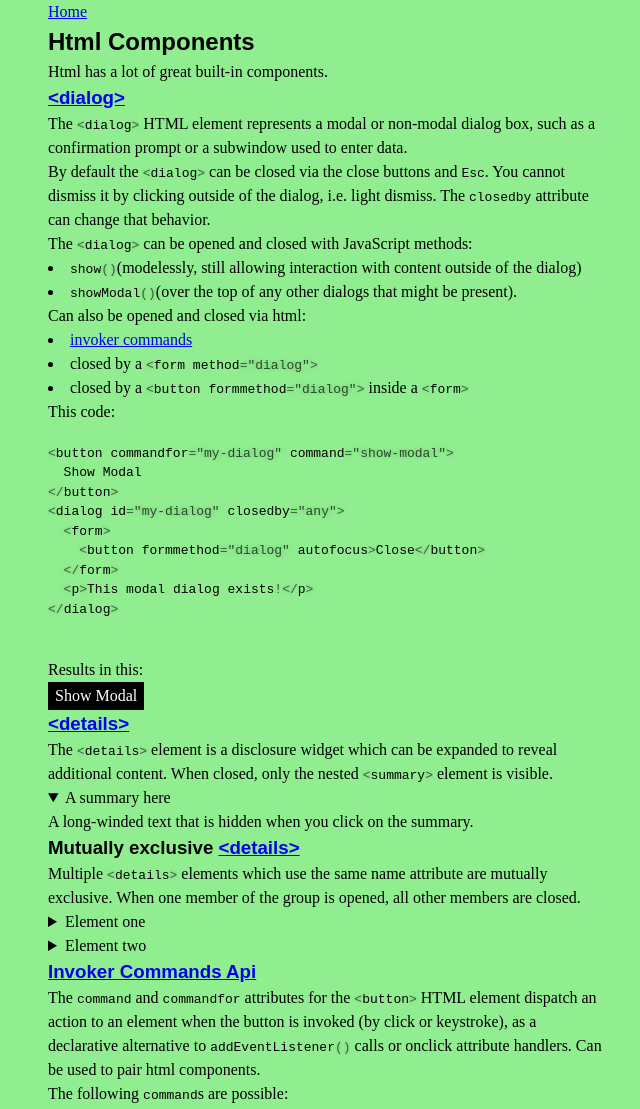
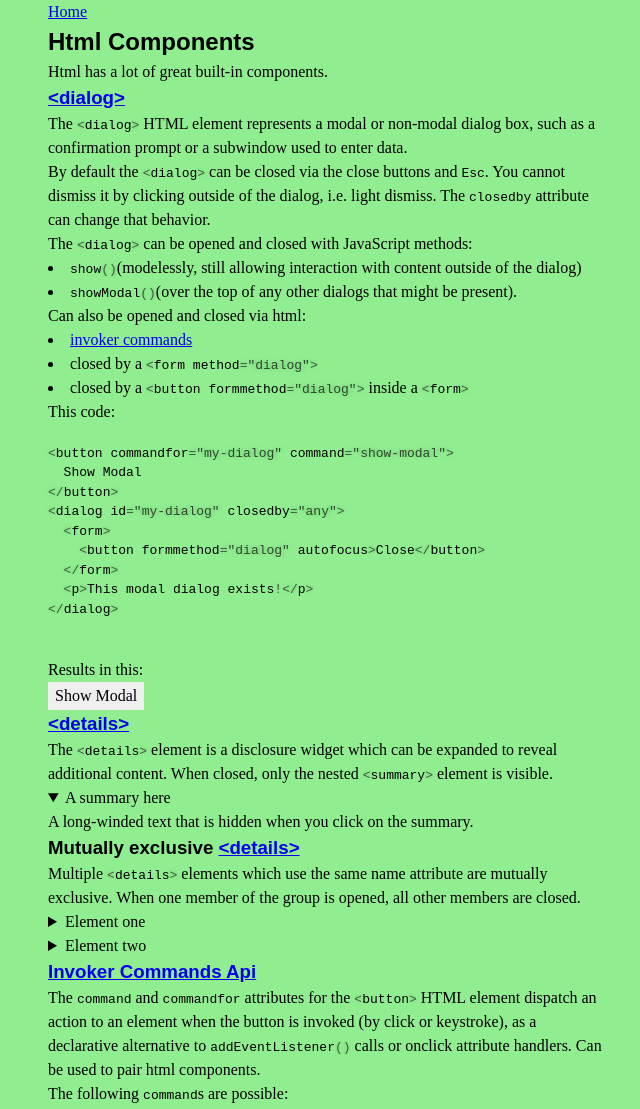
Before and after one commit to Richargh/web-native, a website: page components.html in a window 1280 px wide. Shown: the top 1109 px of the page, without its empty margins (312-952 px from the left). Drawn offline with Linux system fonts and the light colour scheme.

Commit message:
^ f: make buttons display nicer by default

```diff
--- a/css/starter.css
+++ b/css/starter.css
@@ -82,8 +82,8 @@ input:where(
   [type="reset"],
   [type="button"]
 ) {
-    background: CanvasText;
-    color: Canvas;
+    /*background: CanvasText;*/
+    /*color: Canvas;*/
     border: 1px solid transparent;
 }
 textarea {
```
